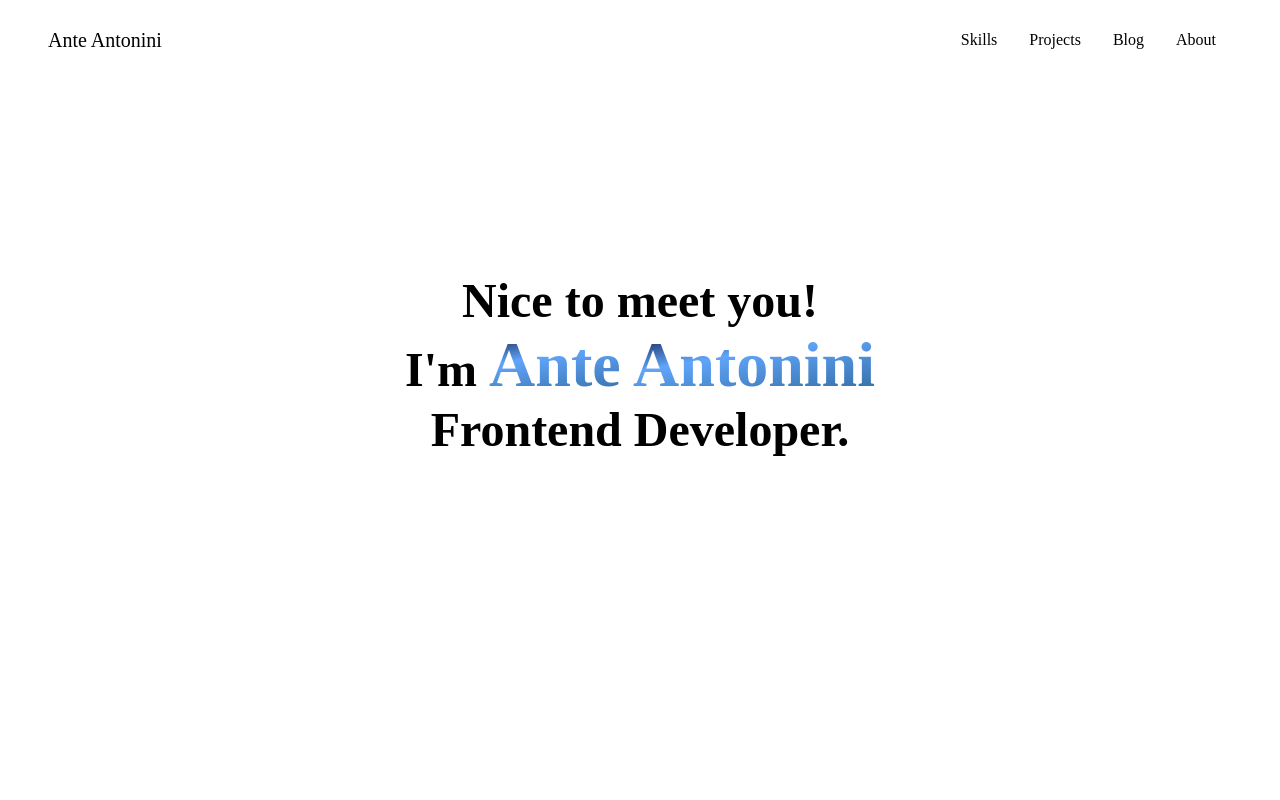
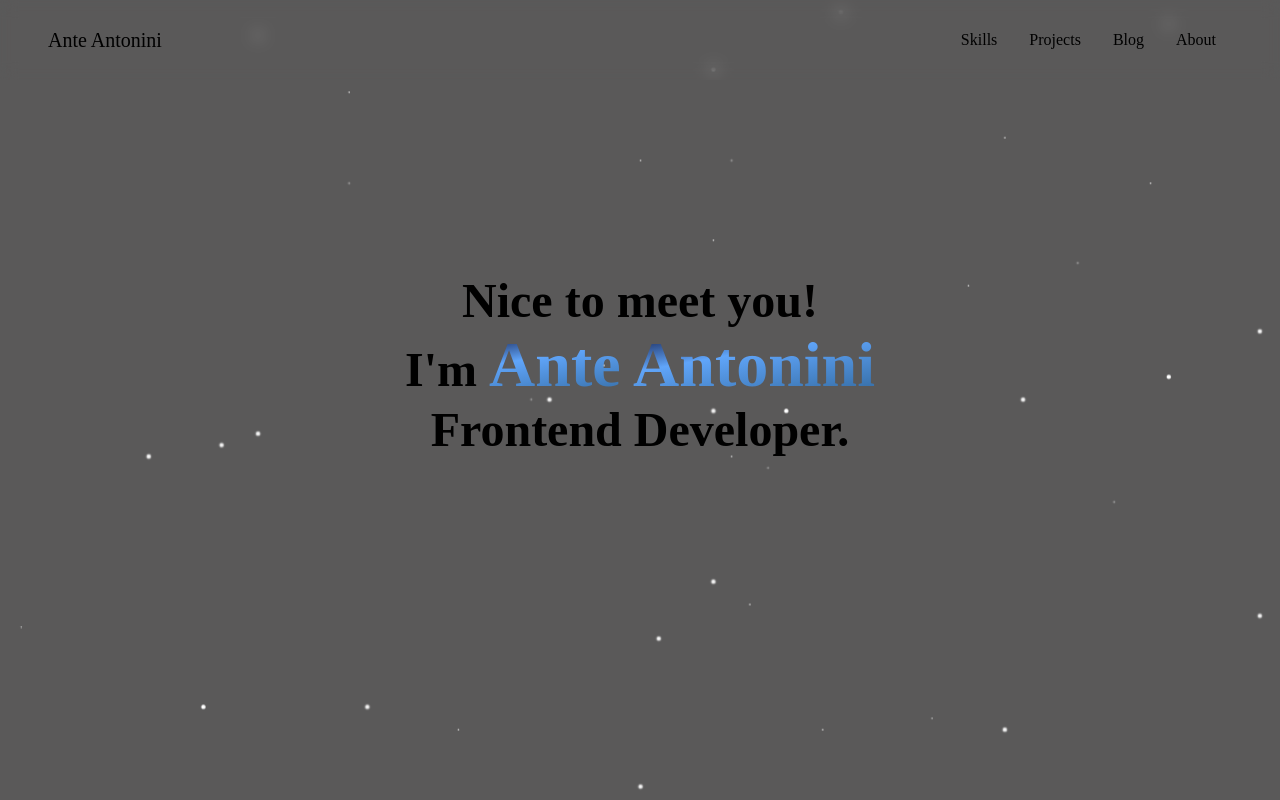
Before and after one commit to AnteAntonini/Portfolio, a Next.js app: page / in a window 1280 px wide. Built offline with nearby package versions, Linux system fonts and the light colour scheme.

Commit message:
change bg color of body

```diff
--- a/src/app/globals.css
+++ b/src/app/globals.css
@@ -11,11 +11,12 @@
 html,
 body {
   max-width: 100vw;
-  height: 100vh;
+  min-height: 100vh;
 }
 
 body {
   padding: 10rem 5rem 0 5rem;
+  background-color: #1d1c1cba;
 }
 
 a {
```
